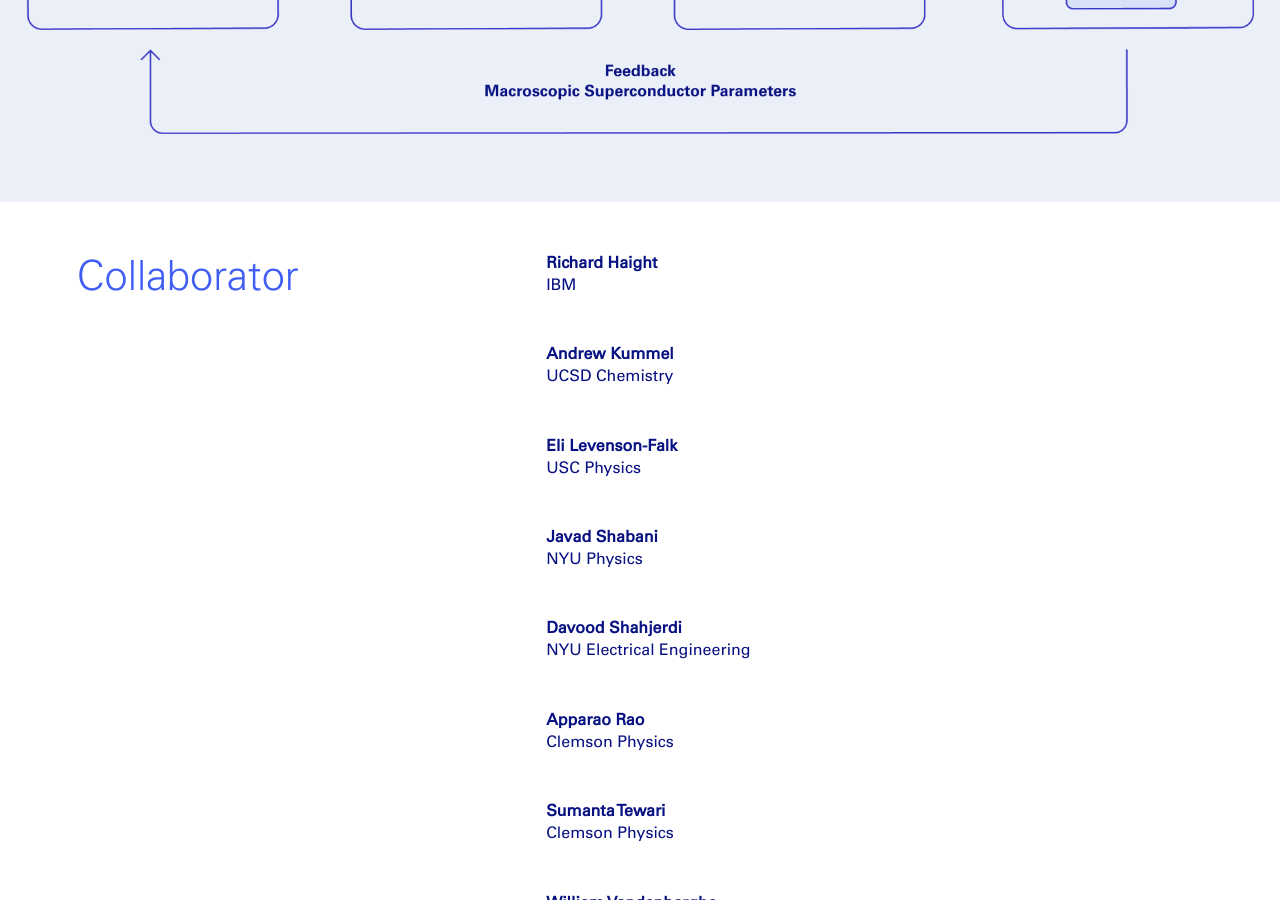
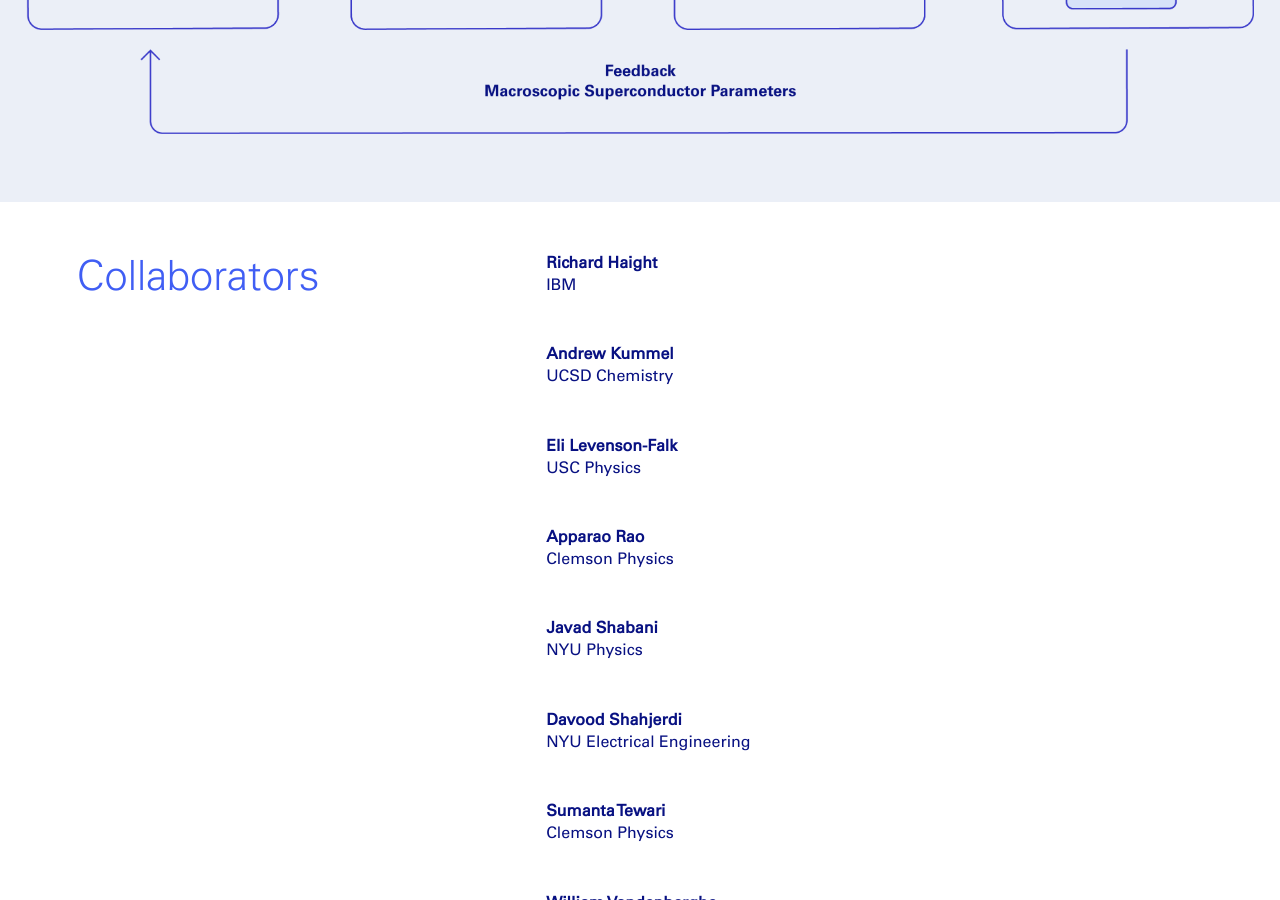
Before and after one commit to labeq/labeq.github.io, a Jekyll site: the page built from research/index.html, in a window 1280 px wide and 900 px high, scrolled down 1477 px. Built offline with Jekyll 4.4.1, drawn with Linux system fonts in a browser that asks for light colours.

Commit message:
Fixed the order and added "s" to the collaborator

```diff
--- a/research/index.html
+++ b/research/index.html
@@ -40,10 +40,10 @@ layout: default
         </div>
     </div>
 
-    <!--COLLABORATOR-->
+    <!--COLLABORATORS-->
     <div class="collaborator-container row justify-content-between">
         <div class="collaborator-div col-md-5">
-            <h1 class='lab-research-h1'>Collaborator</h1>
+            <h1 class='lab-research-h1'>Collaborators</h1>
         </div>
         <div class="col-md-7">
             <h5 class="collaborator-name">
@@ -62,6 +62,11 @@ layout: default
             </h5>
 
             <h5 class="collaborator-name">
+                <b>Apparao Rao</b>
+                <br>Clemson Physics
+            </h5>
+
+            <h5 class="collaborator-name">
                 <b>Javad Shabani</b>
                 <br>NYU Physics
             </h5>
@@ -69,11 +74,6 @@ layout: default
             <h5 class="collaborator-name">
                 <b>Davood Shahjerdi</b>
                 <br>NYU Electrical Engineering
-            </h5>
-
-            <h5 class="collaborator-name">
-                <b>Apparao Rao</b>
-                <br>Clemson Physics
             </h5>
 
             <h5 class="collaborator-name">
```
